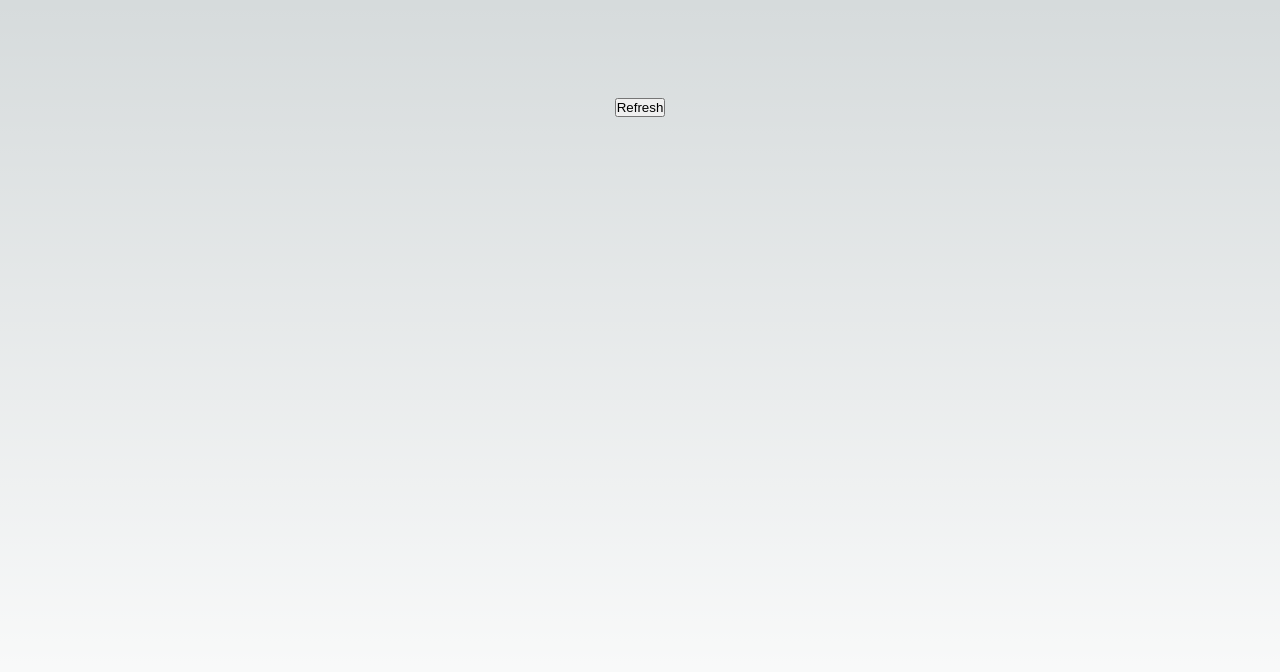
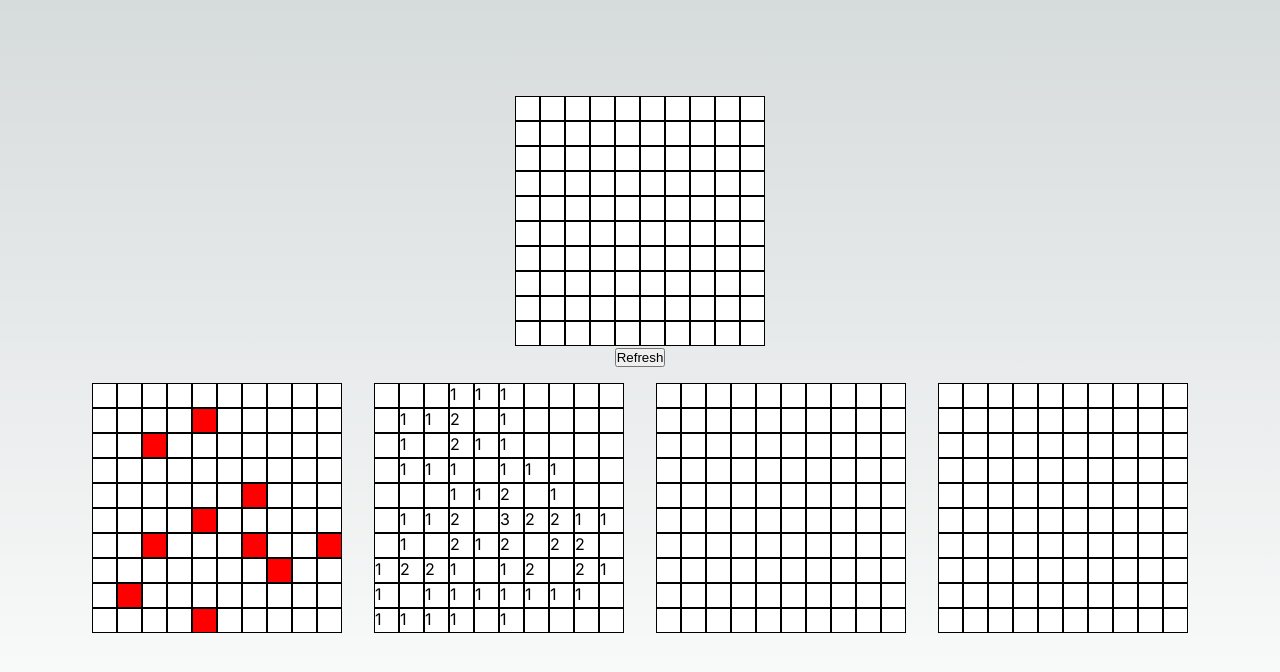
Before and after one commit to svhelp/Minesweeper, a Next.js app: page / in a window 1280 px wide. Shown: the top 672 px of the page. Built offline with nearby package versions, Linux system fonts and the light colour scheme.

Commit message:
- moved client components; - imported styled components; - implemented debug boards;

```diff
--- a/package.json
+++ b/package.json
@@ -12,6 +12,7 @@
     "@types/node": "20.1.0",
     "@types/react": "18.2.6",
     "@types/react-dom": "18.2.4",
+    "@types/styled-components": "^5.1.26",
     "next": "13.4.1",
     "react": "18.2.0",
     "react-dom": "18.2.0",
--- a/src/app/components/Board.tsx
+++ /dev/null
@@ -1,52 +0,0 @@
-"use client";
-
-import { IBoardState } from "@/domain/IBoardState";
-import { DefaultBoardSize, DefaultBobmsQty, shuffle } from "@/features";
-import { useEffect, useState } from "react";
-
-interface IBoardProps {
-
-}
-
-export const Board = (props: IBoardProps) => {
-    const [ board, setBoard ] = useState<IBoardState>();
-
-    useEffect(() => {
-        //const initBoard = shuffle(DefaultBoardSize, DefaultBobmsQty);
-        //setBoard(initBoard);
-    }, []);
-
-    const restart = () => {
-        const initBoard = shuffle(DefaultBoardSize, DefaultBobmsQty);
-        setBoard(initBoard);
-    }
-
-    return (
-        <div>
-            <div>
-                {board?.cells.map(row => (
-                    <div style={{
-                        display: "flex",
-                        flexDirection: "row"
-                    }}>
-                        {row.map(cell => (
-                            <div style={{
-                                border: "1px solid black",
-                                background: cell.isBomb ? "red" : "grey",
-                                height: "25px",
-                                width: "25px",
-                            }}>
-                                {!cell.isBomb && cell.bombsAround !== 0 &&
-                                    cell.bombsAround}
-                            </div>
-                        ))}
-                    </div>
-                ))}
-            </div>
-
-            <div>
-                <button onClick={restart}>Refresh</button>
-            </div>
-        </div>
-    );
-}
--- a/src/app/page.tsx
+++ b/src/app/page.tsx
@@ -1,4 +1,4 @@
-import { Board } from './components/Board'
+import { Board } from '../components/Board'
 import styles from './page.module.css'
 
 export default function Home() {
--- /dev/null
+++ b/src/components/Board.styles.ts
@@ -0,0 +1,7 @@
+import styled from "styled-components";
+
+export const GameContainer = styled.div`
+    display: flex;
+    flex-direction: column;
+    align-items: center;
+`
--- /dev/null
+++ b/src/components/Board.tsx
@@ -0,0 +1,87 @@
+"use client";
+
+import { IBoardState } from "@/domain/IBoardState";
+import { DefaultBoardSize, DefaultBobmsQty, shuffle } from "@/features";
+import { useEffect, useState } from "react";
+import { DebugBoard, DebugBoardType } from "./DebugBoard";
+import { DebugBoardsContainer } from "./DebugBoard.styles";
+import { GameContainer } from "./Board.styles";
+
+interface IBoardProps {
+
+}
+
+export const Board = (props: IBoardProps) => {
+    const [ board, setBoard ] = useState<IBoardState | undefined>(null);
+
+    useEffect(() => {
+        const initBoard = shuffle(DefaultBoardSize, DefaultBobmsQty);
+        setBoard(initBoard);
+    }, []);
+
+    const restart = () => {
+        const initBoard = shuffle(DefaultBoardSize, DefaultBobmsQty);
+        setBoard(initBoard);
+    }
+
+    const onOperCell = (x: number, y: number) => {
+        if (!board) {
+            return;
+        }
+
+        const initBoard: IBoardState = { ...board };
+
+        initBoard.cells[x][y] = {
+            ...initBoard.cells[x][y],
+            isOpen: true,
+        };
+
+        setBoard(initBoard);
+    }
+
+    return (
+        <GameContainer>
+            <div>
+                {board?.cells.map((row, x) => (
+                    <div style={{
+                        display: "flex",
+                        flexDirection: "row"
+                    }}>
+                        {row.map((cell, y) =>
+                        cell.isOpen
+                            ? (<div style={{
+                                border: "1px solid black",
+                                background: cell.isBomb ? "red" : "grey",
+                                height: "25px",
+                                width: "25px",
+                            }}>
+                                {!cell.isBomb && cell.bombsAround !== 0 &&
+                                    cell.bombsAround}
+                            </div>)
+                            : (<div style={{
+                                border: "1px solid black",
+                                background: "white",
+                                height: "25px",
+                                width: "25px",
+                            }}
+                                onClick={() => onOperCell(x, y)}>
+
+                            </div>)
+                        )}
+                    </div>
+                ))}
+            </div>
+
+            <div>
+                <button onClick={restart}>Refresh</button>
+            </div>
+
+            <DebugBoardsContainer>
+                <DebugBoard board={board} type={DebugBoardType.Bomb} />
+                <DebugBoard board={board} type={DebugBoardType.BobmsAround} />
+                <DebugBoard board={board} type={DebugBoardType.Opened} />
+                <DebugBoard board={board} type={DebugBoardType.Marked} />
+            </DebugBoardsContainer>
+        </GameContainer>
+    );
+}
--- /dev/null
+++ b/src/components/DebugBoard.styles.tsx
@@ -0,0 +1,60 @@
+import styled, { css } from "styled-components";
+
+interface DebugBombCellProps {
+    isBomb: boolean;
+}
+
+interface DebugOpenedCellProps {
+    isOpened: boolean;
+}
+
+interface DebugMarkedCellProps {
+    isMarked: boolean;
+}
+
+interface DebugBombsAroundCellProps {
+    isBomb: boolean;
+    bombsAround: number;
+}
+
+const BaseCell = css`
+    border: 1px solid black;
+    height: 25px;
+    width: 25px;
+`;
+
+export const DebugBombCell = styled.div<DebugBombCellProps> `
+    ${BaseCell}
+
+    background: ${({ isBomb }) => isBomb ? "red" : "white"};
+`;
+
+export const DebugOpenedCell = styled.div<DebugOpenedCellProps> `
+    ${BaseCell}
+
+    background: ${({ isOpened }) => isOpened ? "green" : "white"};
+`;
+
+export const DebugMarkedCell = styled.div<DebugMarkedCellProps> `
+    ${BaseCell}
+
+    background: ${({ isMarked }) => isMarked ? "orange" : "white"};
+`;
+
+export const DebugBombAroundCell = styled.div<DebugBombsAroundCellProps> `
+    ${BaseCell}
+
+    background: white;
+
+    ::after {
+        content: "${({ isBomb, bombsAround }) => !!bombsAround && !isBomb && bombsAround}";
+    }
+`;
+
+export const DebugBoardsContainer = styled.div`
+    display: flex;
+
+    > div {
+        margin: 16px;
+    }
+`
--- /dev/null
+++ b/src/components/DebugBoard.tsx
@@ -0,0 +1,35 @@
+import { IBoardState } from "@/domain/IBoardState";
+import { DebugBoardCell } from "./DebugBoardCell";
+
+export enum DebugBoardType {
+    Bomb,
+    Opened,
+    Marked,
+    BobmsAround,
+}
+
+interface DebugBoard {
+    board?: IBoardState;
+    type: DebugBoardType;
+}
+
+export const DebugBoard = ({board, type}: DebugBoard) => {
+    if (!board){
+        return <div>No board to debug.</div>
+    }
+
+    return (
+        <div>
+            {board.cells.map(row => (
+                <div style={{
+                    display: "flex",
+                    flexDirection: "row"
+                }}>
+                    {row.map(cell => (
+                        <DebugBoardCell cell={cell} type={type} />)
+                    )}
+                </div>
+            ))}
+        </div>
+    );
+}
--- /dev/null
+++ b/src/components/DebugBoardCell.tsx
@@ -0,0 +1,35 @@
+import { ICell } from "@/domain/ICell";
+import { DebugBombCell, DebugOpenedCell, DebugMarkedCell, DebugBombAroundCell } from "./DebugBoard.styles";
+import { DebugBoardType } from "./DebugBoard";
+
+interface IDebugBoardCellProps {
+    cell: ICell;
+    type: DebugBoardType;
+}
+export const DebugBoardCell = ({ cell, type }: IDebugBoardCellProps) => {
+    if (type === DebugBoardType.Bomb) {
+        return (
+            <DebugBombCell isBomb={cell.isBomb} />
+        );
+    }
+
+    if (type === DebugBoardType.Opened) {
+        return (
+            <DebugOpenedCell isOpened={cell.isOpen} />
+        );
+    }
+
+    if (type === DebugBoardType.Marked) {
+        return (
+            <DebugMarkedCell isMarked={cell.isMarked} />
+        );
+    }
+
+    if (type === DebugBoardType.BobmsAround) {
+        return (
+            <DebugBombAroundCell isBomb={cell.isBomb} bombsAround={cell.bombsAround} />
+        );
+    }
+
+    return null;
+};
```
Also changed, not shown: 1 other file (tests, documents, lock files or other folders).
